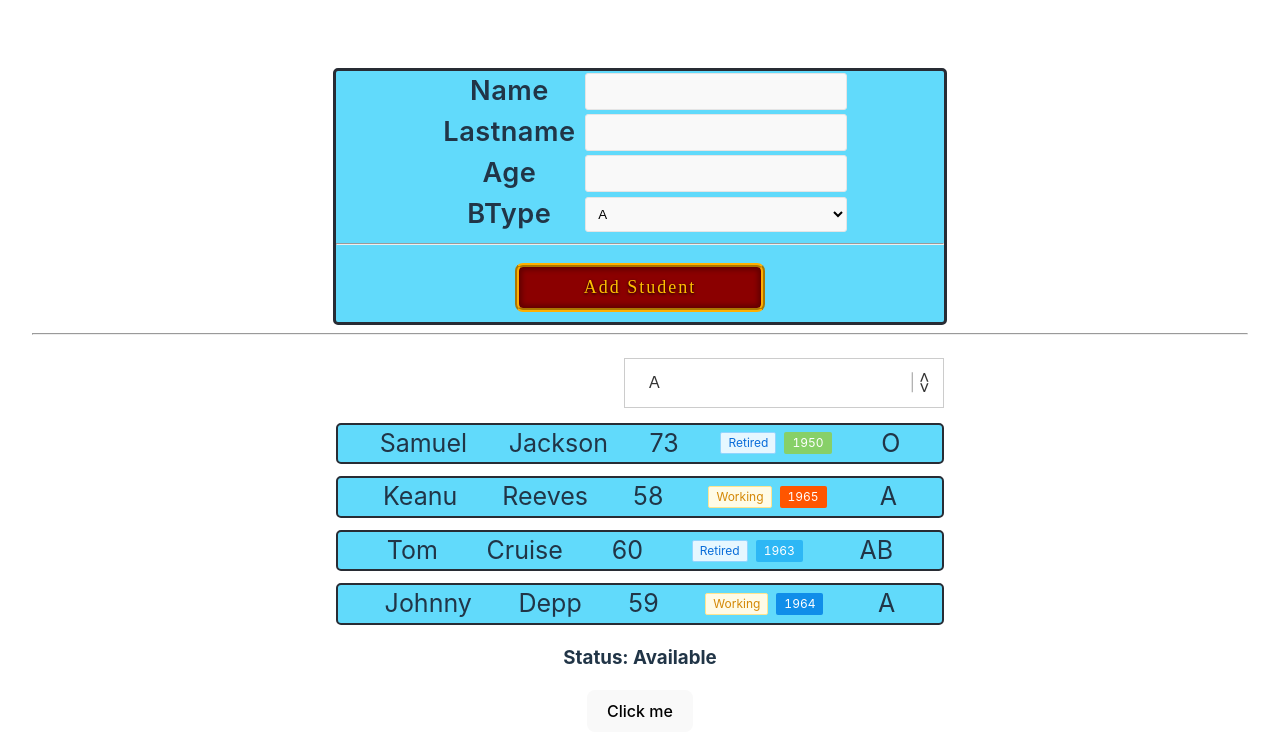
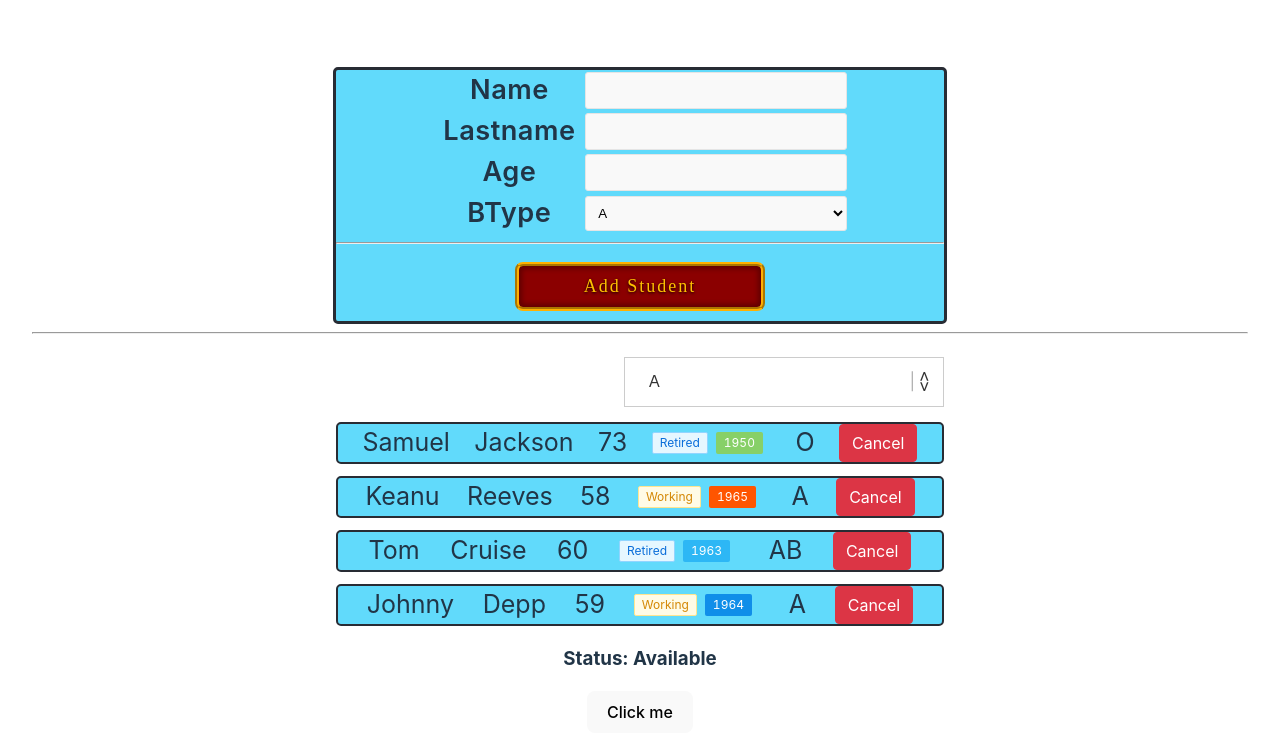
Before and after one commit to soncomqiq/ep4-initial-code, a React (Vite) app: page / in a window 1280 px wide. Shown: the top 756 px of the page. Built offline with nearby package versions, Linux system fonts and the light colour scheme.

Commit message:
Add button class

```diff
--- a/src/components/StudentItem/StudentItem.css
+++ b/src/components/StudentItem/StudentItem.css
@@ -8,3 +8,46 @@
   font-size: 25px;
   background: #61dafb;
 }
+
+.btn {
+  display: inline-block;
+  font-weight: 400;
+  text-align: center;
+  white-space: nowrap;
+  vertical-align: middle;
+  -webkit-user-select: none;
+  -moz-user-select: none;
+  -ms-user-select: none;
+  user-select: none;
+  border: 1px solid transparent;
+  padding: 0.375rem 0.75rem;
+  font-size: 1rem;
+  line-height: 1.5;
+  border-radius: 0.25rem;
+  transition: color 0.15s ease-in-out, background-color 0.15s ease-in-out,
+    border-color 0.15s ease-in-out, box-shadow 0.15s ease-in-out;
+}
+
+.btn-primary {
+  color: #fff;
+  background-color: #007bff;
+  border-color: #007bff;
+}
+
+.btn-success {
+  color: #fff;
+  background-color: #28a745;
+  border-color: #28a745;
+}
+
+.btn-danger {
+  color: #fff;
+  background-color: #dc3545;
+  border-color: #dc3545;
+}
+
+.btn-warning {
+  color: #212529;
+  background-color: #ffc107;
+  border-color: #ffc107;
+}
--- a/src/components/StudentItem/StudentItem.jsx
+++ b/src/components/StudentItem/StudentItem.jsx
@@ -11,6 +11,7 @@ function StudentItem(props) {
         <div>{age}</div>
         <StudentTags age={age}/>
         <div>{props.bType}</div>
+        <button className="btn btn-danger">Cancel</button>
       </div>
   )
 }
```
Lines whose indentation alone changed are shown as unchanged.
